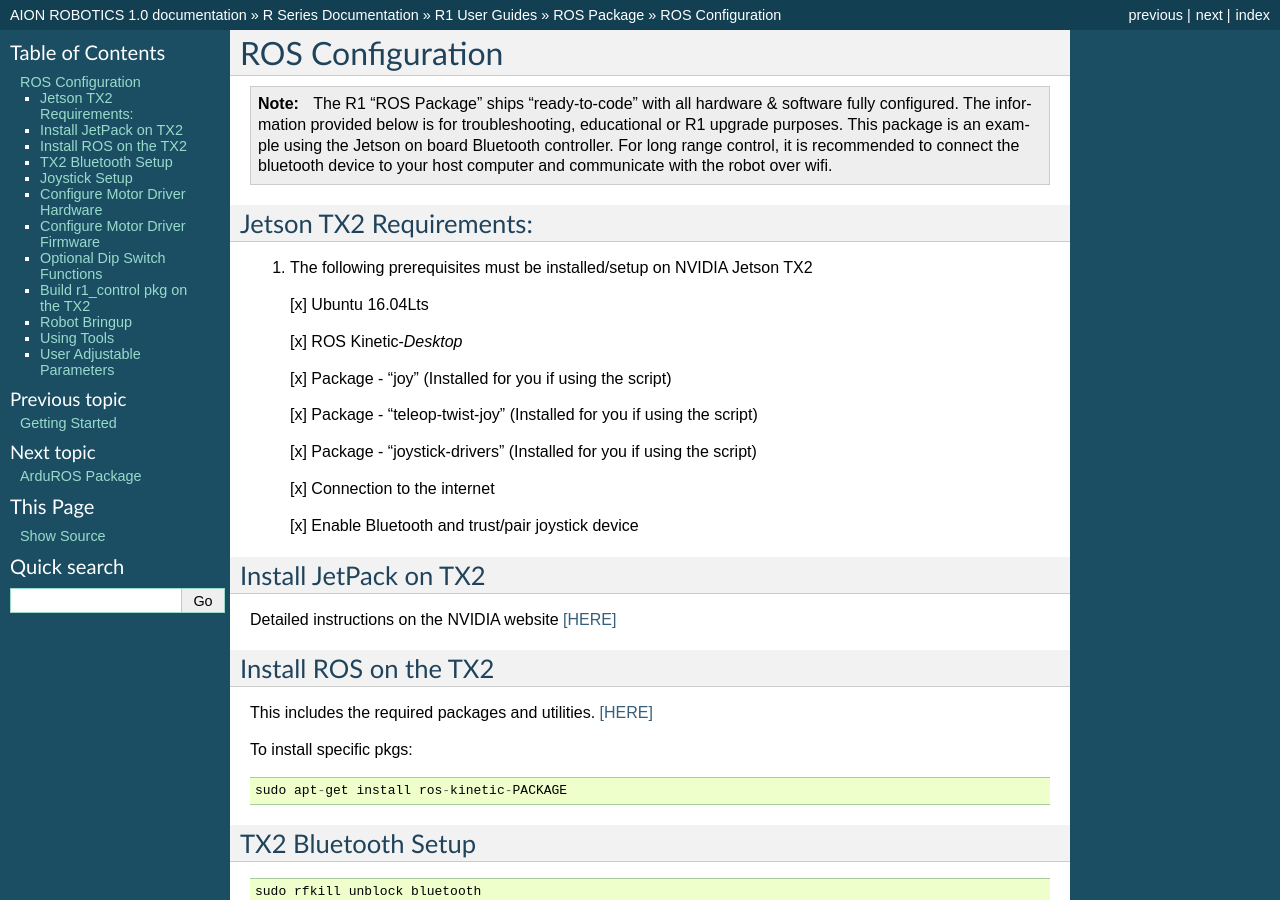
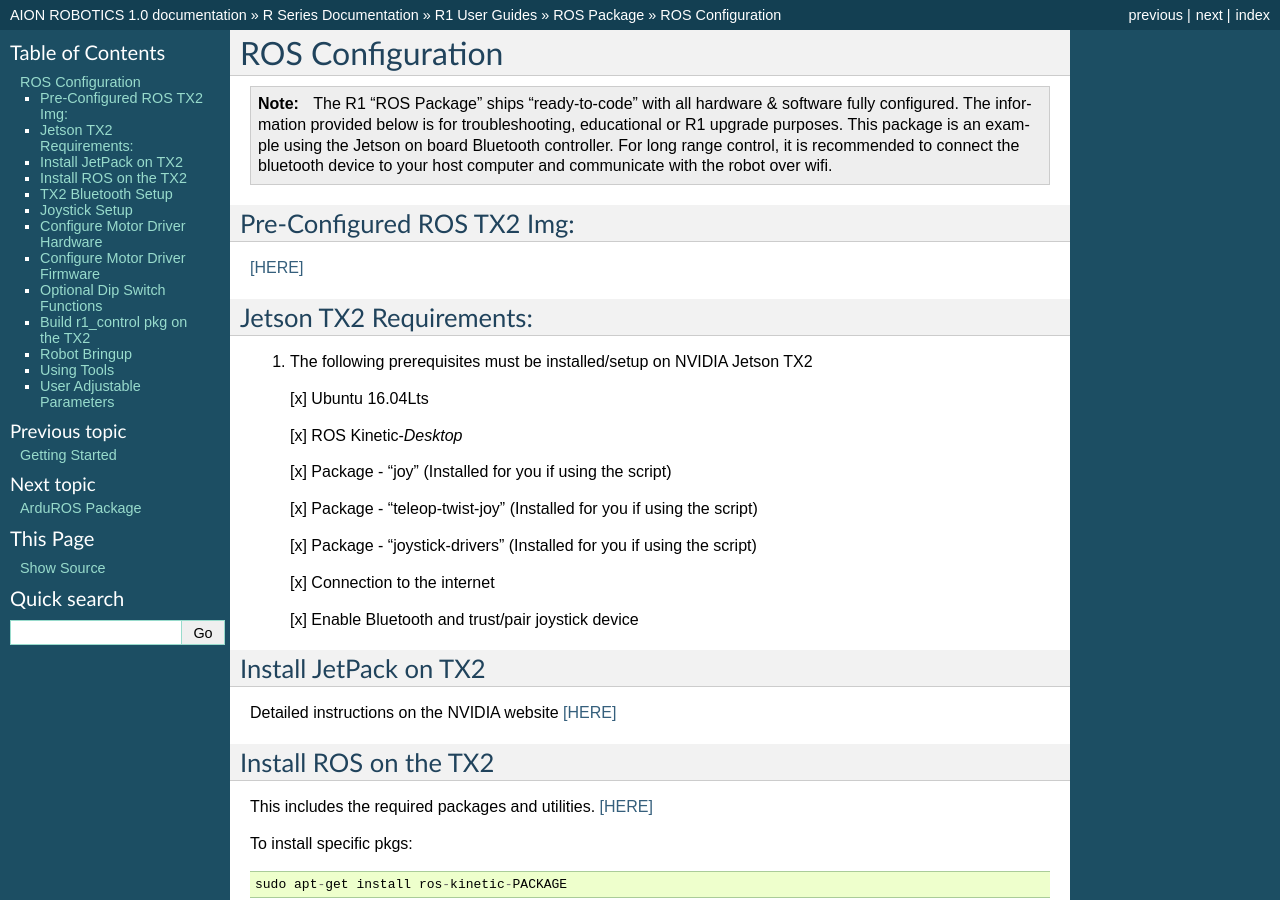
Before and after one commit to aionrobotics/docs, a Sphinx documentation site: the page built from docs/ros-robot-configuration.rst, in a window 1280 px wide and 900 px high. Built offline with Sphinx 7.4.7, drawn with Linux system fonts in a browser that asks for light colours; pages that are not in the unit, such as notebooks, are missing from menus.

Commit message:
Add sys img link

```diff
--- a/docs/ros-robot-configuration.rst
+++ b/docs/ros-robot-configuration.rst
@@ -3,6 +3,11 @@
 =================
 
 .. note:: The R1 "ROS Package" ships "ready-to-code" with all hardware & software fully configured. The information provided below is for troubleshooting, educational or R1 upgrade purposes. This package is an example using the Jetson on board Bluetooth controller. For long range control, it is recommended to connect the bluetooth device to your host computer and communicate with the robot over wifi.
+
+Pre-Configured ROS TX2 Img:
+---------------------------
+
+`[HERE] <https://www.dropbox.com/s/i5pd3yg8mc2h0iy/ros-gold-raw.tar.gz?dl=0>`_
 
 Jetson TX2 Requirements:
 ------------------------
```
